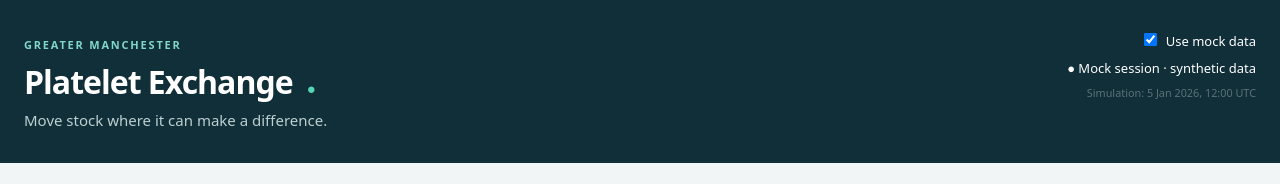
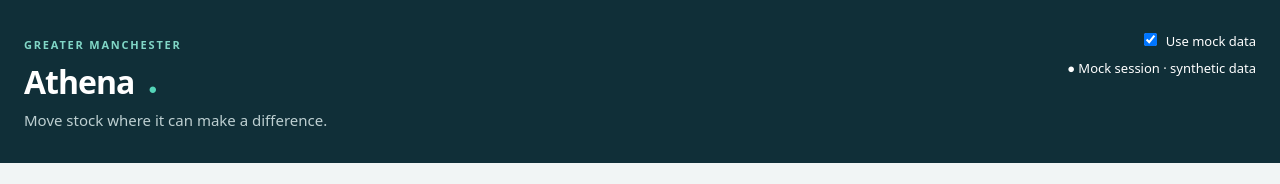
Before and after one commit to trisha-s-101/athena, a website with bundled scripts: page web/index.html in a window 1280 px wide. Shown: the top 184 px of the page. Built offline with nearby package versions, Linux system fonts and the light colour scheme.

Commit message:
Website header changes

```diff
--- a/web/index.html
+++ b/web/index.html
@@ -10,7 +10,7 @@
   <script type="module" src="app.js"></script>
 </head>
 <body>
-  <header><div><span class="eyebrow">GREATER MANCHESTER</span><h1>Platelet Exchange<span class="dot">●</span></h1><p>Move stock where it can make a difference.</p></div><div class="connection"><label><input type="checkbox" id="mockToggle" checked> Use mock data</label><span id="connectionStatus" role="status">Loading…</span><small id="simClock"></small></div></header>
+  <header><div><span class="eyebrow">GREATER MANCHESTER</span><h1>Athena<span class="dot">●</span></h1><p>Move stock where it can make a difference.</p></div><div class="connection"><label><input type="checkbox" id="mockToggle" checked> Use mock data</label><span id="connectionStatus" role="status">Loading…</span><small id="simClock" hidden></small></div></header>
   <main>
     <div id="notice" role="status" aria-live="polite"></div>
     <section class="metrics" id="metrics" aria-label="Exchange metrics"></section>
```
